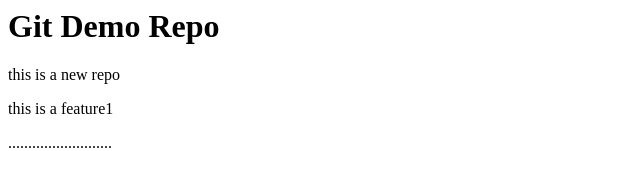
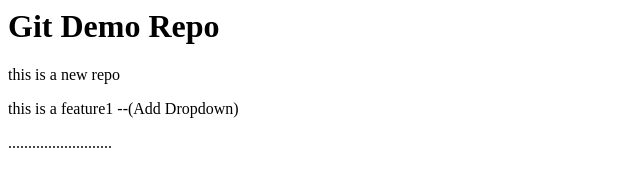
Before and after one commit to harshitparihar05/DemoGit1, a plain HTML site: page index.html in a window 1280 px wide. Shown: the whole page, without its empty margins (0-640 px from the left). Drawn offline with Linux system fonts and the light colour scheme.

Commit message:
Add Dropdown

```diff
--- a/index.html
+++ b/index.html
@@ -1,4 +1,4 @@
 <h1>Git Demo Repo</h1>
 <p>this is a new repo</p>
-<p>this is a feature1</p>
+<p>this is a feature1 --(Add Dropdown)</p>
 ..........................
```
